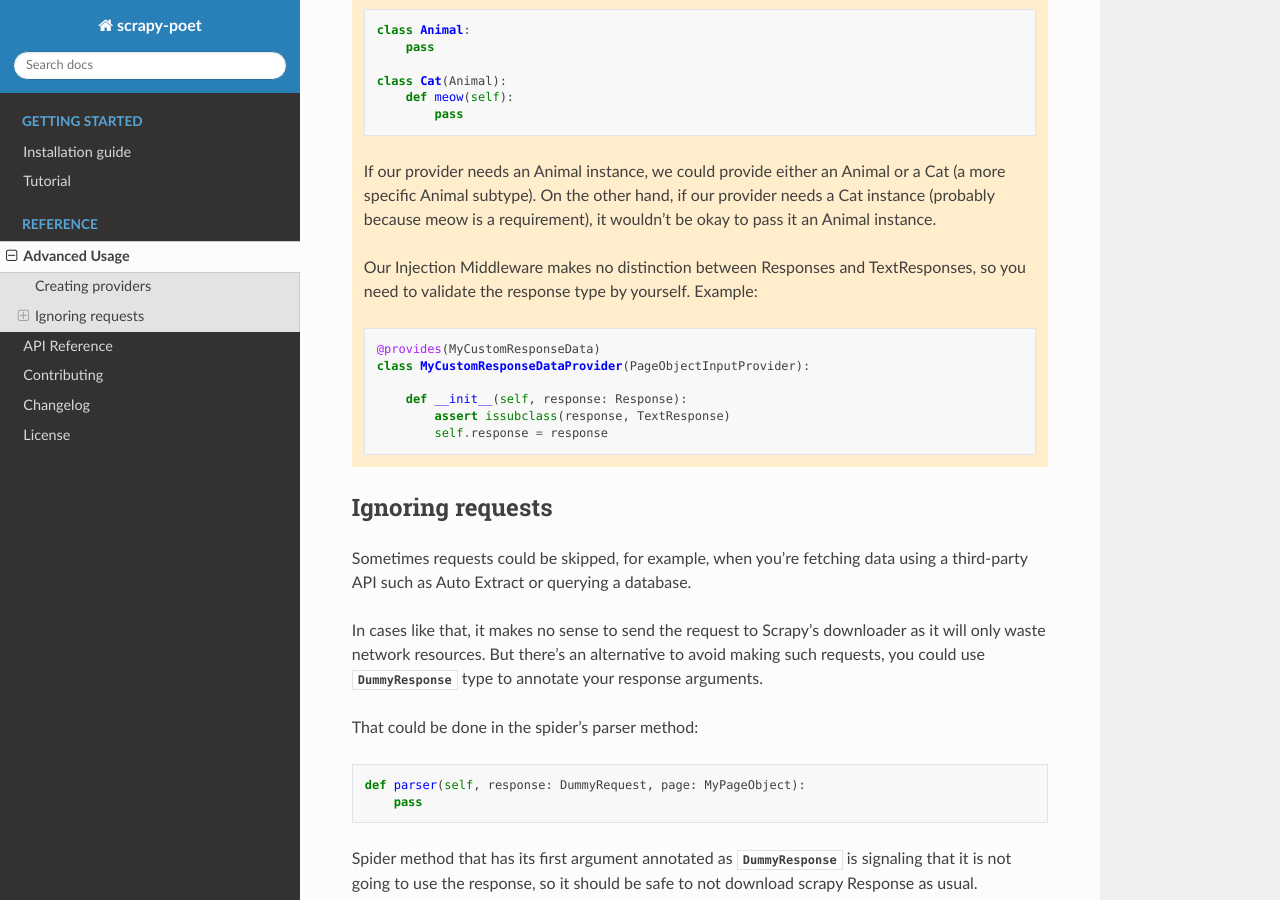
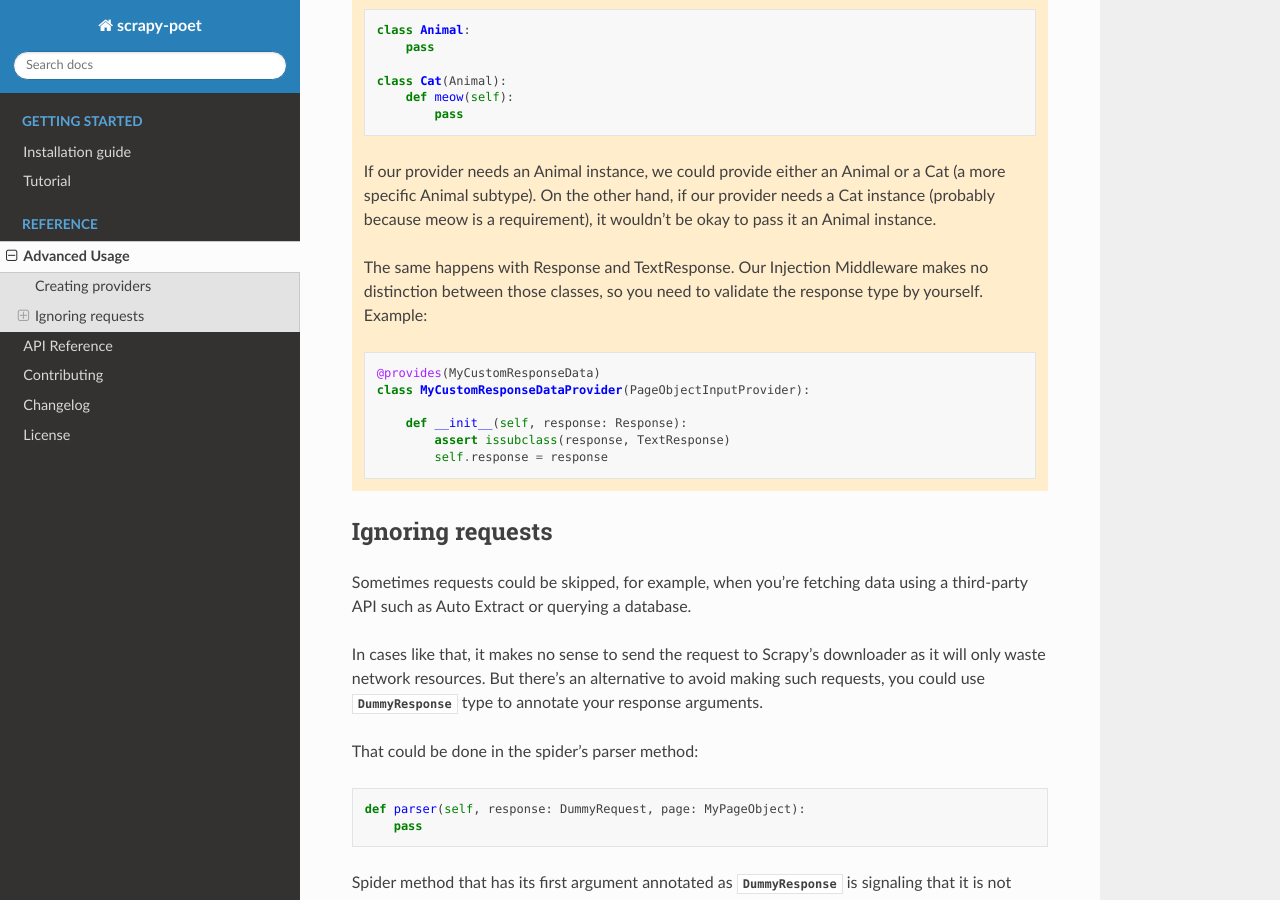
Before and after one commit to scrapinghub/scrapy-poet, a Sphinx documentation site: the page built from docs/advanced.rst, in a window 1280 px wide and 900 px high, scrolled down 1195 px. Built offline with Sphinx 7.4.7 and the Read the Docs theme 2.0.0, drawn with Linux system fonts in a browser that asks for light colours.

Commit message:
Improve docs

```diff
--- a/docs/advanced.rst
+++ b/docs/advanced.rst
@@ -79,7 +79,8 @@ classes as *provider* dependencies:
     (probably because meow is a requirement),
     it wouldn't be okay to pass it an Animal instance.
 
-    Our Injection Middleware makes no distinction between Responses and TextResponses,
+    The same happens with Response and TextResponse.
+    Our Injection Middleware makes no distinction between those classes,
     so you need to validate the response type by yourself.
     Example:
 
```
